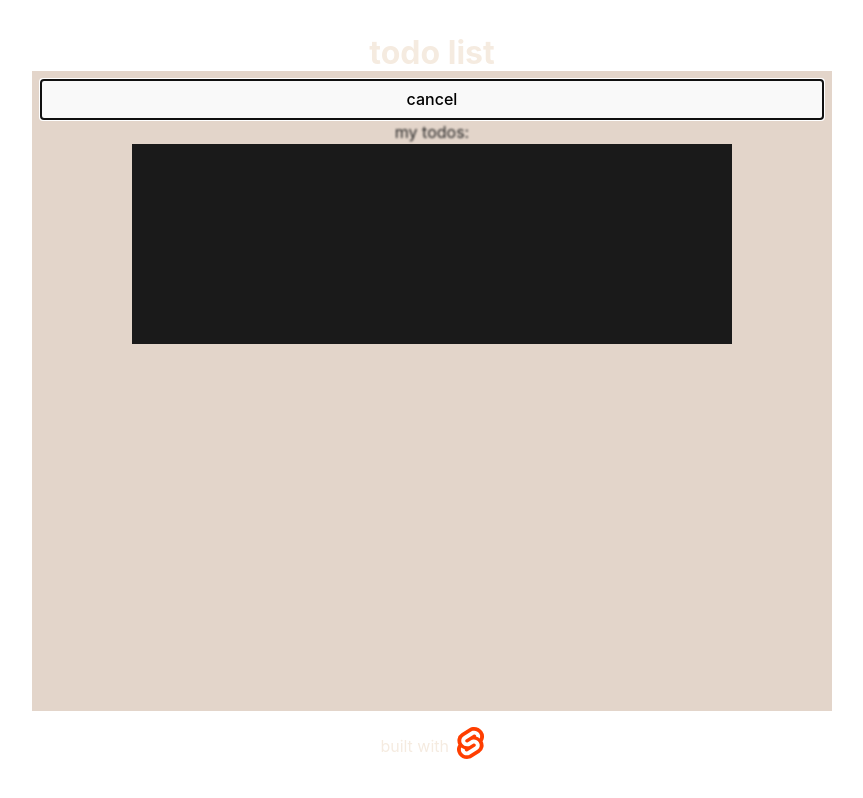
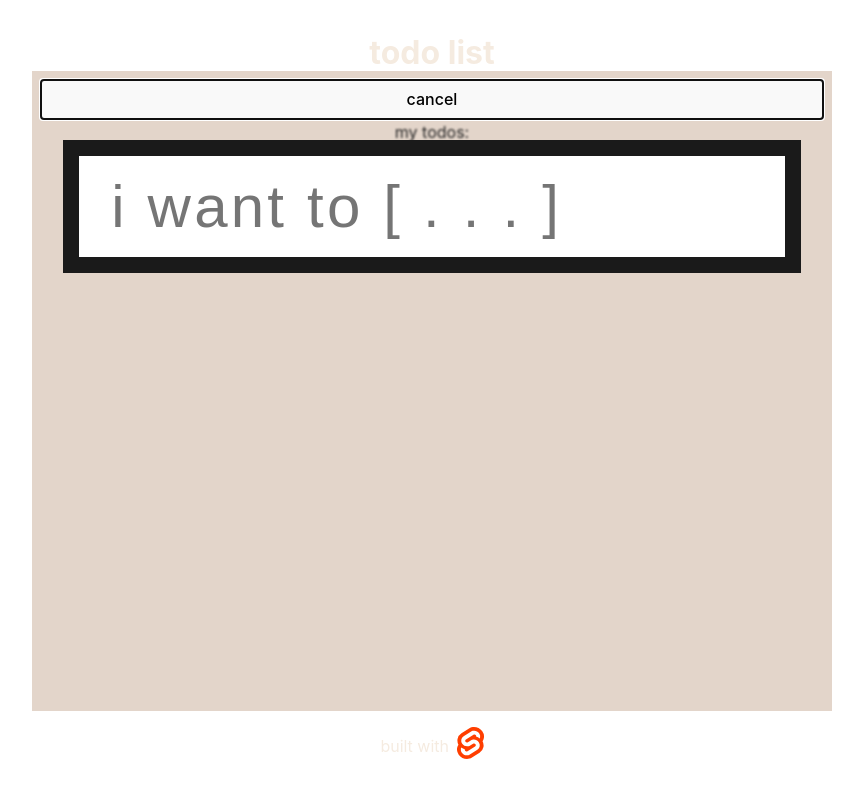
Before and after one commit to daee-kang/svelte-to-do, a Svelte app: page / in a window 1280 px wide. Both pictures are taken after a click on the button "add todo". Shown: the whole page, without its empty margins (208-1071 px from the left). Built offline with nearby package versions, Linux system fonts and the light colour scheme.

Commit message:
modal complete

```diff
--- a/src/Components/AddTodoModal.svelte
+++ b/src/Components/AddTodoModal.svelte
@@ -1,14 +1,36 @@
 <script lang="ts">
   import { fade } from "svelte/transition";
+  import { addTodoModalOpen, todos } from "../stores";
+
+  let todoDescription = "";
+
+  const addTodo = (e: SubmitEvent) => {
+    const formData = new FormData(e.target as HTMLFormElement);
+    const description = formData.get("description");
+    if (description == null || description === "") return;
+
+    todos.add(description as string);
+    $addTodoModalOpen = false;
+  };
 </script>
 
 <div class="modal-container" transition:fade={{ duration: 100 }}>
-  <div class="modal" />
+  <div class="modal">
+    <form on:submit|preventDefault={addTodo}>
+      <input
+        class="description-input"
+        name="description"
+        bind:value={todoDescription}
+        placeholder="i want to [ . . . ]"
+      />
+    </form>
+  </div>
 </div>
 
 <style>
   .modal-container {
     position: absolute;
+    top: 20px;
     width: 100%;
     height: 100%;
     display: flex;
@@ -16,8 +38,26 @@
   }
 
   .modal {
-    height: 200px;
-    width: 600px;
+    height: fit-content;
+    width: 90%;
     background-color: #1a1a1a;
+    padding: 16px;
+  }
+
+  .description-input {
+    box-sizing: border-box;
+    width: 100%;
+    font-size: 60px;
+    padding: 1rem 2rem;
+    border: none;
+    letter-spacing: 0.2rem;
+  }
+
+  @media only screen and (max-width: 600px) {
+    .description-input {
+      font-size: 40px;
+      padding: 0.25rem 1rem;
+      letter-spacing: 0.1rem;
+    }
   }
 </style>
--- a/src/Components/TodoContainer.svelte
+++ b/src/Components/TodoContainer.svelte
@@ -16,7 +16,7 @@
         <div class="todos">
           <div>my todos:</div>
           {#each $todos as todo}
-            <div>{todo}</div>
+            <div>{todo.description}</div>
           {/each}
         </div>
       </BlurableDiv>
--- a/src/app.css
+++ b/src/app.css
@@ -1,3 +1,7 @@
+*:focus {
+  outline: none;
+}
+
 :root {
   font-family: Inter, Avenir, Helvetica, Arial, sans-serif;
   font-size: 16px;
```
